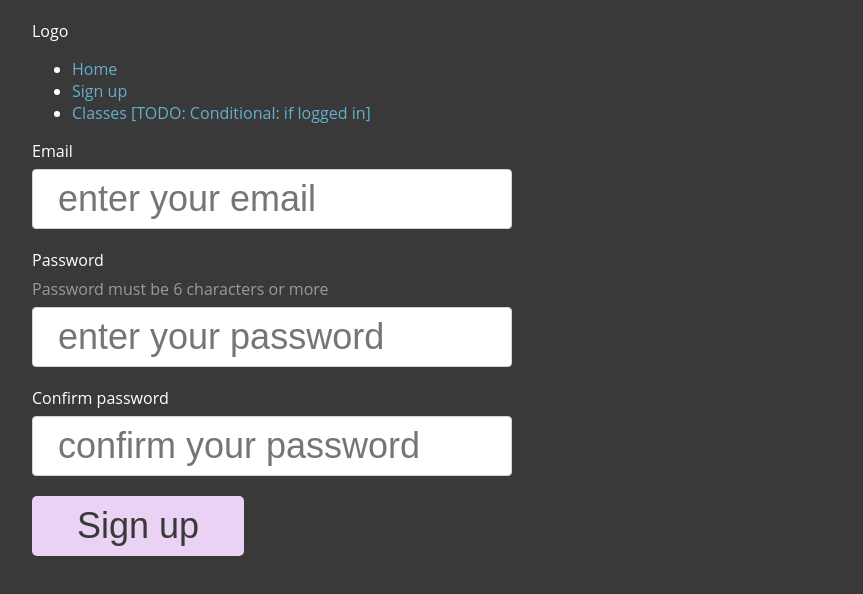
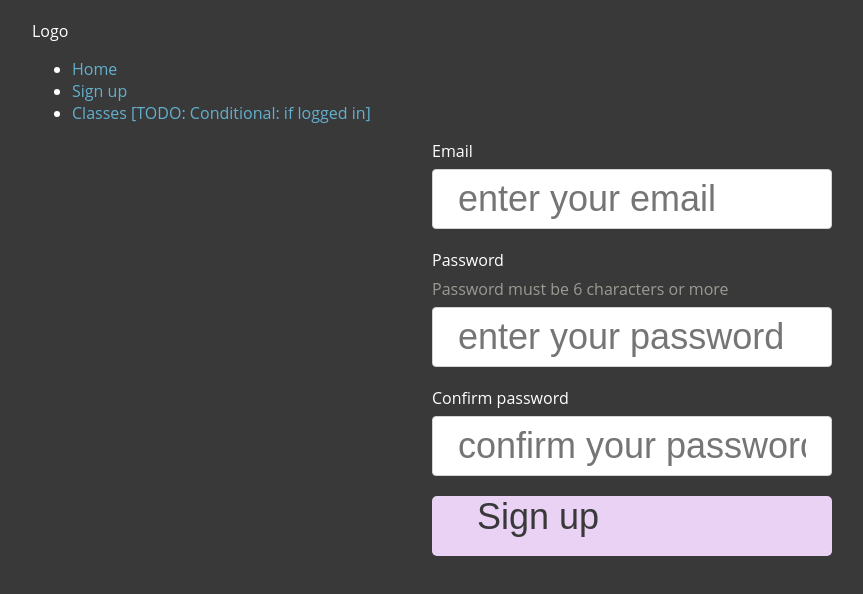
Before and after one commit to thebailers/membr-mngment, a React (Create React App) app: page /auth in a window 1280 px wide. Shown: the top 594 px of the page, without its empty margins (8-871 px from the left). Built offline with nearby package versions, Linux system fonts and the light colour scheme.

Commit message:
Auth: basic styles

```diff
--- a/src/routes/auth/auth.component.tsx
+++ b/src/routes/auth/auth.component.tsx
@@ -17,8 +17,6 @@ import Button from "../../components/helpers/form/button/button.component";
 import { SignUpSchema, SignUpSchemaType } from "./auth.schema";
 
 const Auth = () => {
-  // const [emailInput, setEmailInput] = useState<string>("");
-  // const [passwordInput, setPasswordInput] = useState<string>("");
   const [authError, setAuthError] = useState<string>("");
 
   // react hook form setup
@@ -44,6 +42,7 @@ const Auth = () => {
     }
   };
 
+  // todo: test to cover this
   const handleAnyInputChange = () => {
     setAuthError("");
   };
--- a/src/routes/auth/auth.styles.ts
+++ b/src/routes/auth/auth.styles.ts
@@ -1,7 +1,16 @@
 import styled from "styled-components";
 
 export const AuthWrapper = styled.div`
-  display: flex;
-  flex-direction: column;
-  justify-content: center;
+  form {
+    display: flex;
+    flex-direction: column;
+    align-items: center;
+  }
+
+  input,
+  label,
+  button {
+    display: flex;
+    width: 400px;
+  }
 `;
```
